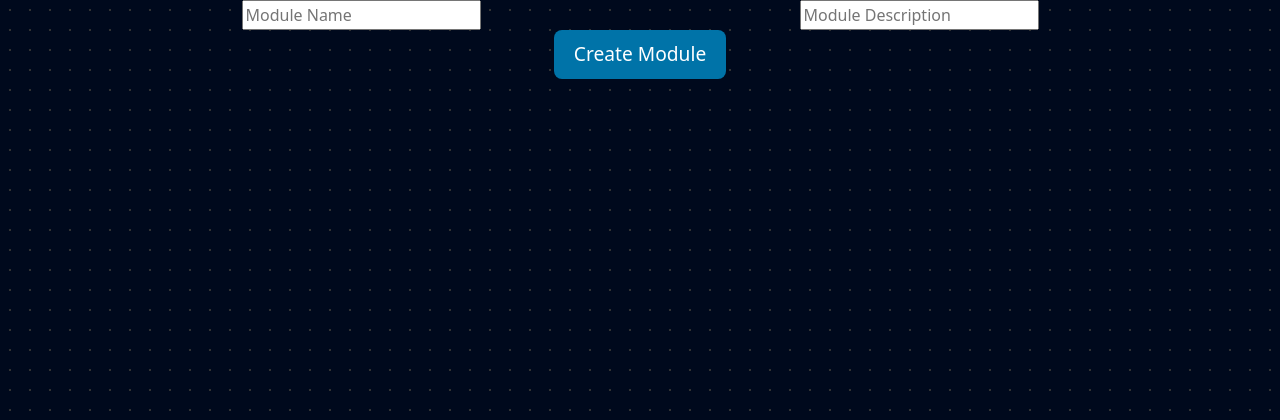
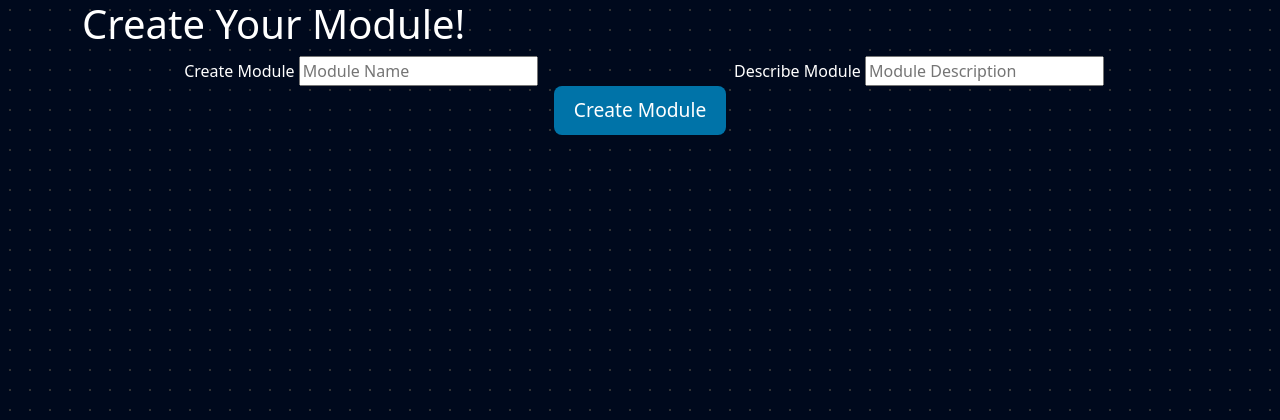
Before and after one commit to nberdi/Flashcard-App, a Flask app: page /create_module in a window 1280 px wide. Shown: the top 420 px of the page. Run offline with Flask 3, Linux system fonts and the light colour scheme.

Commit message:
added header, label, and class for input

```diff
--- a/templates/create_module.html
+++ b/templates/create_module.html
@@ -6,14 +6,18 @@
 
 {% block body %}
     <div class="container">
+        <h1 class="header">Create Your Module!</h1>
+
         <form action="/create_module" method="POST">
             <div class="container text-center">
                 <div class="row align-items-start">
                     <div class="col-md-6">
-                        <input type="text" name="module_name" placeholder="Module Name" required>
+                        <label for="module_name" class="card_label">Create Module</label>
+                        <input type="text" class="card_input" id="module_name" name="module_name" placeholder="Module Name" required>
                     </div>
                     <div class="col-md-6">
-                        <input type="text" name="module_description" placeholder="Module Description" required>
+                        <label for="module_description" class="card_label">Describe Module</label>
+                        <input type="text" class="card_input" id="module_description" name="module_description" placeholder="Module Description">
                     </div>
                 </div>
                 <button type="submit" class="btn_common">Create Module</button>
```
